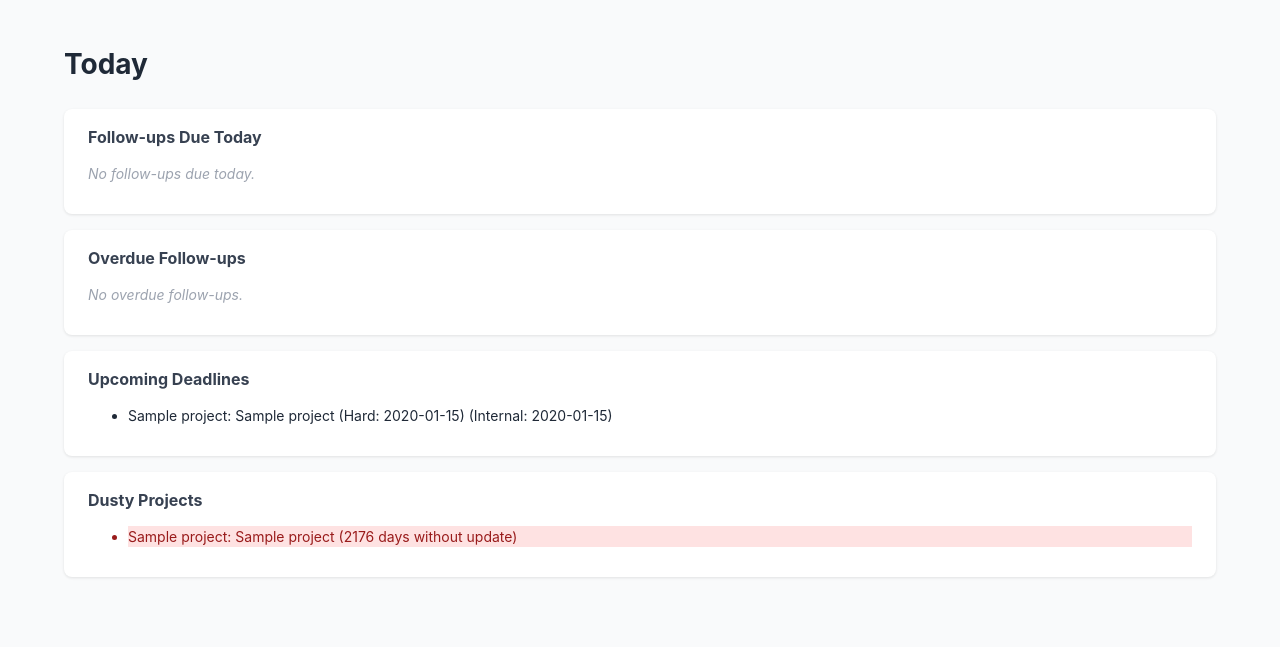
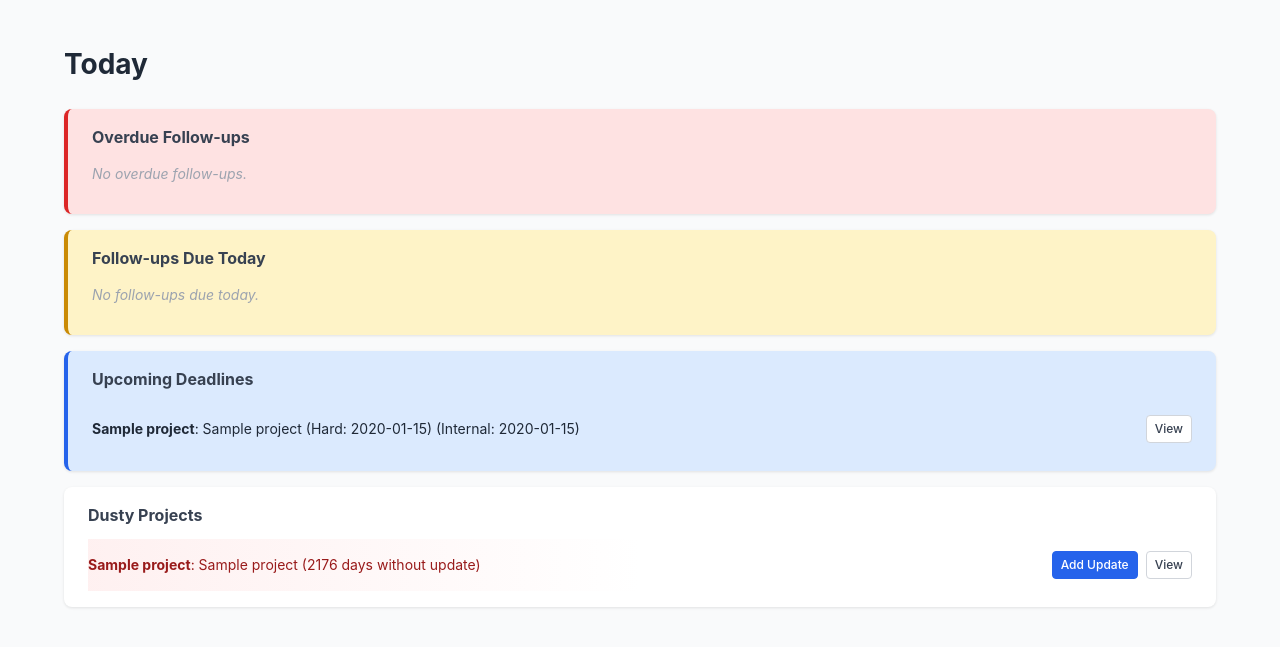
Before and after one commit to nomindnick/worktracker_v1, a Flask app: page / in a window 1280 px wide. Shown: the part 56-703 px from the top of the page. Run offline with Flask 3, Linux system fonts and the light colour scheme; tables that the repository leaves empty hold one stand-in row (values such as "Sample post").

Commit message:
Complete Sprint 4.2: Dashboard template and styling
Add urgency color coding to dashboard sections and quick action buttons:
- Overdue follow-ups (red): Complete, Snooze, View buttons
- Due today (yellow): Complete, Snooze, View buttons
- Upcoming deadlines (blue): View button
- Dusty projects (gradient): Add Update, View buttons

Add CSS for urgency-info class, dashboard-list styling, and staleness
gradients. Phase 4 Dashboard complete.

🤖 Generated with [Claude Code](https://claude.com/claude-code)

Co-Authored-By: Claude Opus 4.5 <noreply@anthropic.com>

```diff
--- a/app/static/css/style.css
+++ b/app/static/css/style.css
@@ -441,3 +441,46 @@ body {
     background: #dcfce7;
     border-left: 4px solid var(--color-success);
 }
+
+.urgency-info {
+    background: #dbeafe;
+    border-left: 4px solid var(--color-primary);
+}
+
+/* Dashboard List Styling */
+.dashboard-list {
+    list-style: none;
+    padding: 0;
+    margin: 0;
+}
+
+.dashboard-list li {
+    display: flex;
+    justify-content: space-between;
+    align-items: center;
+    padding: 0.75rem 0;
+    border-bottom: 1px solid var(--color-gray-200);
+}
+
+.dashboard-list li:last-child {
+    border-bottom: none;
+}
+
+.dashboard-list .item-info {
+    flex: 1;
+}
+
+.dashboard-list .item-actions {
+    display: flex;
+    gap: 0.5rem;
+    align-items: center;
+}
+
+/* Dusty Project Gradient */
+.dashboard-list li.staleness-warning {
+    background: linear-gradient(90deg, rgba(254, 243, 199, 0.5) 0%, transparent 50%);
+}
+
+.dashboard-list li.staleness-critical {
+    background: linear-gradient(90deg, rgba(254, 226, 226, 0.5) 0%, transparent 50%);
+}
--- a/app/templates/dashboard.html
+++ b/app/templates/dashboard.html
@@ -6,15 +6,55 @@
 <div class="dashboard">
     <h1>Today</h1>
 
-    <section class="dashboard-section">
+    <section class="dashboard-section urgency-critical">
+        <h2>Overdue Follow-ups</h2>
+        {% if followups_overdue %}
+        <ul class="dashboard-list">
+            {% for followup in followups_overdue %}
+            <li>
+                <div class="item-info">
+                    <strong>{{ followup.target_name }}</strong>
+                    <span class="due-date">(Due: {{ followup.due_date }})</span>
+                    <span class="project-name">- {{ followup.project.client_name }}: {{ followup.project.project_name }}</span>
+                    {% if followup.notes %}<br><span class="notes">{{ followup.notes }}</span>{% endif %}
+                </div>
+                <div class="item-actions">
+                    <form action="{{ url_for('followups.complete', id=followup.id) }}" method="post" style="display: inline;">
+                        <button type="submit" class="btn btn-small btn-success">Complete</button>
+                    </form>
+                    <form action="{{ url_for('followups.snooze', id=followup.id) }}" method="post" style="display: inline;">
+                        <button type="submit" class="btn btn-small">Snooze</button>
+                    </form>
+                    <a href="{{ url_for('projects.detail', id=followup.project.id) }}" class="btn btn-small">View</a>
+                </div>
+            </li>
+            {% endfor %}
+        </ul>
+        {% else %}
+        <p class="placeholder">No overdue follow-ups.</p>
+        {% endif %}
+    </section>
+
+    <section class="dashboard-section urgency-warning">
         <h2>Follow-ups Due Today</h2>
         {% if followups_today %}
-        <ul class="followup-list">
+        <ul class="dashboard-list">
             {% for followup in followups_today %}
             <li>
-                <span class="target-name">{{ followup.target_name }}</span>
-                <span class="project-name">({{ followup.project.client_name }}: {{ followup.project.project_name }})</span>
-                {% if followup.notes %}<span class="notes">{{ followup.notes }}</span>{% endif %}
+                <div class="item-info">
+                    <strong>{{ followup.target_name }}</strong>
+                    <span class="project-name">- {{ followup.project.client_name }}: {{ followup.project.project_name }}</span>
+                    {% if followup.notes %}<br><span class="notes">{{ followup.notes }}</span>{% endif %}
+                </div>
+                <div class="item-actions">
+                    <form action="{{ url_for('followups.complete', id=followup.id) }}" method="post" style="display: inline;">
+                        <button type="submit" class="btn btn-small btn-success">Complete</button>
+                    </form>
+                    <form action="{{ url_for('followups.snooze', id=followup.id) }}" method="post" style="display: inline;">
+                        <button type="submit" class="btn btn-small">Snooze</button>
+                    </form>
+                    <a href="{{ url_for('projects.detail', id=followup.project.id) }}" class="btn btn-small">View</a>
+                </div>
             </li>
             {% endfor %}
         </ul>
@@ -23,35 +63,22 @@
         {% endif %}
     </section>
 
-    <section class="dashboard-section">
-        <h2>Overdue Follow-ups</h2>
-        {% if followups_overdue %}
-        <ul class="followup-list">
-            {% for followup in followups_overdue %}
-            <li>
-                <span class="target-name">{{ followup.target_name }}</span>
-                <span class="due-date">(Due: {{ followup.due_date }})</span>
-                <span class="project-name">({{ followup.project.client_name }}: {{ followup.project.project_name }})</span>
-            </li>
-            {% endfor %}
-        </ul>
-        {% else %}
-        <p class="placeholder">No overdue follow-ups.</p>
-        {% endif %}
-    </section>
-
-    <section class="dashboard-section">
+    <section class="dashboard-section urgency-info">
         <h2>Upcoming Deadlines</h2>
         {% if upcoming_deadlines %}
-        <ul class="deadline-list">
+        <ul class="dashboard-list">
             {% for project in upcoming_deadlines %}
             <li>
-                <span class="client-name">{{ project.client_name }}</span>:
-                <span class="project-name">{{ project.project_name }}</span>
-                {% if project.hard_deadline %}
-                <span class="hard-deadline">(Hard: {{ project.hard_deadline }})</span>
-                {% endif %}
-                <span class="internal-deadline">(Internal: {{ project.internal_deadline }})</span>
+                <div class="item-info">
+                    <strong>{{ project.client_name }}</strong>: {{ project.project_name }}
+                    {% if project.hard_deadline %}
+                    <span class="hard-deadline">(Hard: {{ project.hard_deadline }})</span>
+                    {% endif %}
+                    <span class="internal-deadline">(Internal: {{ project.internal_deadline }})</span>
+                </div>
+                <div class="item-actions">
+                    <a href="{{ url_for('projects.detail', id=project.id) }}" class="btn btn-small">View</a>
+                </div>
             </li>
             {% endfor %}
         </ul>
@@ -63,12 +90,17 @@
     <section class="dashboard-section">
         <h2>Dusty Projects</h2>
         {% if dusty_projects %}
-        <ul class="dusty-list">
+        <ul class="dashboard-list">
             {% for project in dusty_projects %}
             <li class="staleness-{{ project.staleness_level }}">
-                <span class="client-name">{{ project.client_name }}</span>:
-                <span class="project-name">{{ project.project_name }}</span>
-                <span class="days-stale">({{ project.days_since_update }} days without update)</span>
+                <div class="item-info">
+                    <strong>{{ project.client_name }}</strong>: {{ project.project_name }}
+                    <span class="days-stale">({{ project.days_since_update }} days without update)</span>
+                </div>
+                <div class="item-actions">
+                    <a href="{{ url_for('updates.new') }}?project_id={{ project.id }}" class="btn btn-small btn-primary">Add Update</a>
+                    <a href="{{ url_for('projects.detail', id=project.id) }}" class="btn btn-small">View</a>
+                </div>
             </li>
             {% endfor %}
         </ul>
```
Also changed, not shown: IMPLEMENTATION_PLAN.md (+3 -2 lines), tests/routes/test_dashboard.py (+199 -0 lines).
